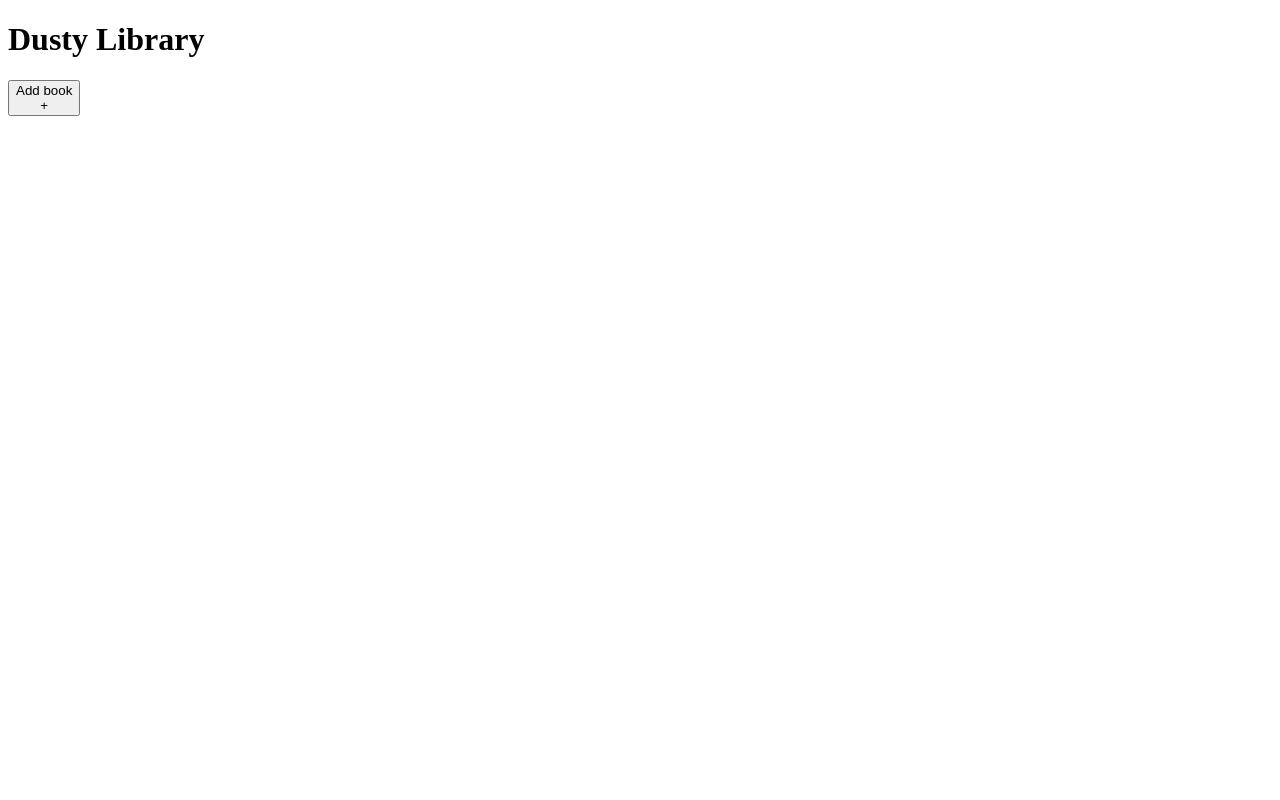
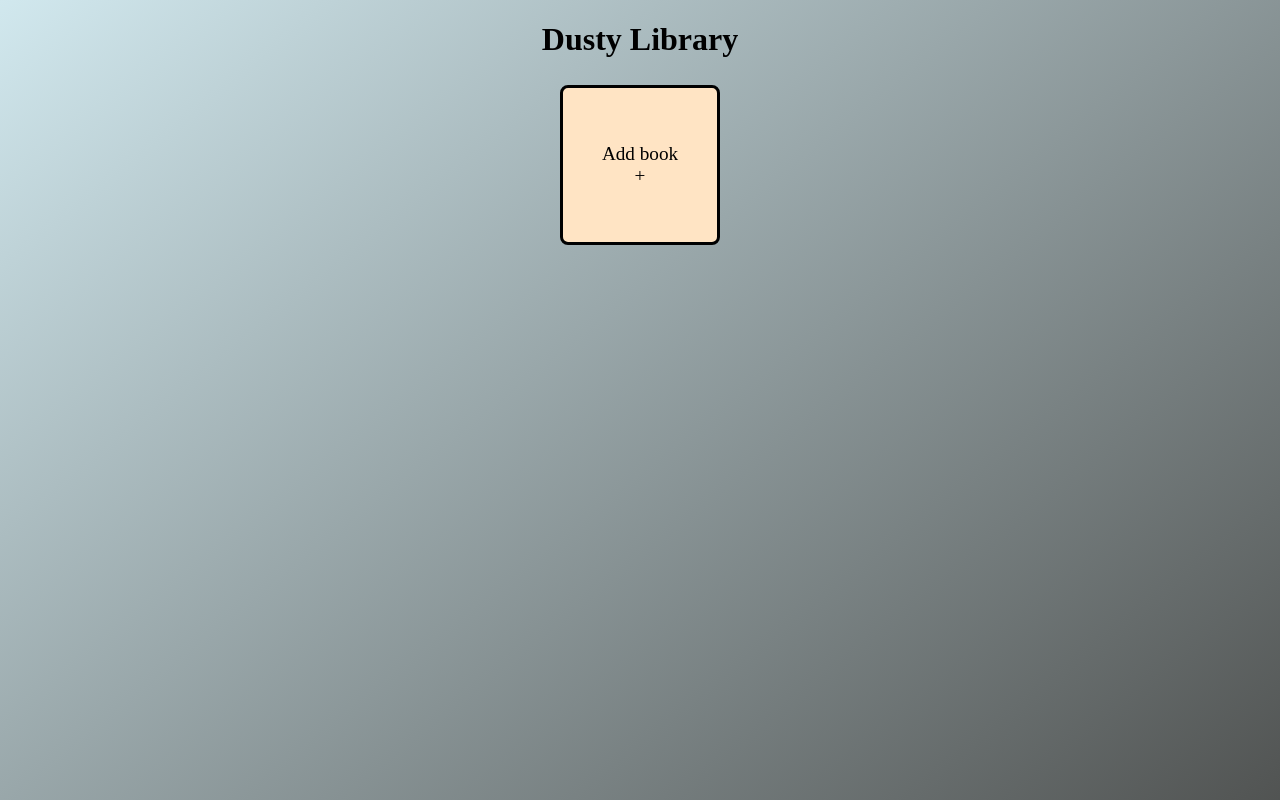
Before and after one commit to ScottCRed/Library, a plain HTML site: page index.html in a window 1280 px wide. Shown: the top 800 px of the page. Drawn offline with Linux system fonts and the light colour scheme.

Commit message:
Add styling to index.html in style.css

```diff
--- a/index.html
+++ b/index.html
@@ -29,7 +29,7 @@
     <h1>Dusty Library</h1>
 
     <div id="container">
-        <button class="add">Add book<br>+</button>
+        <div class="add">Add book <br>+</div>
         <div class ='bookContainer'></div>
         <div class="test"></div>
     </div>
--- a/style.css
+++ b/style.css
@@ -1,24 +1,48 @@
-.bookContainer {
-    display: flex;
+body {
+    min-height: 1000px;
+    background-image: linear-gradient(to bottom right, rgb(209, 232, 238), rgb(65, 65, 63));
 }
 
-.bookItem {
+h1 {
+    text-align: center;
+}
+
+#container {
+    display: flex;
+    flex-direction: column;
+    align-items: center;
+    flex-wrap: wrap;
+}
+
+.bookContainer{
+    display: flex;
+    flex-direction: row;
+}
+
+.add , .bookItem{
+    display: flex;
+    flex-direction: column;
+    align-items: center;
+    justify-content: space-around;
+    text-align: center;
+    margin: 5px;
+    padding: 2px;
+    width: 150px;
+    height: 150px;
+    background-color: bisque;
+    font-size: larger;
+    font-weight: 500;
     border-style: solid;
     border-color: black;
     border-radius: 5%;
-    margin: 5px;
-    width: 100px;
-    height: 100px;
-    background-color: aqua;
 }
-
 .test {
     display: none;
     position: fixed;
     z-index: 1;
     width: 100%;
     height: 100%;
-    background-color: rgb(0, 0, 255, 0.5);
+    background-color: rgba(0, 0, 0, 0.5);
 }
 
 #form {
```
